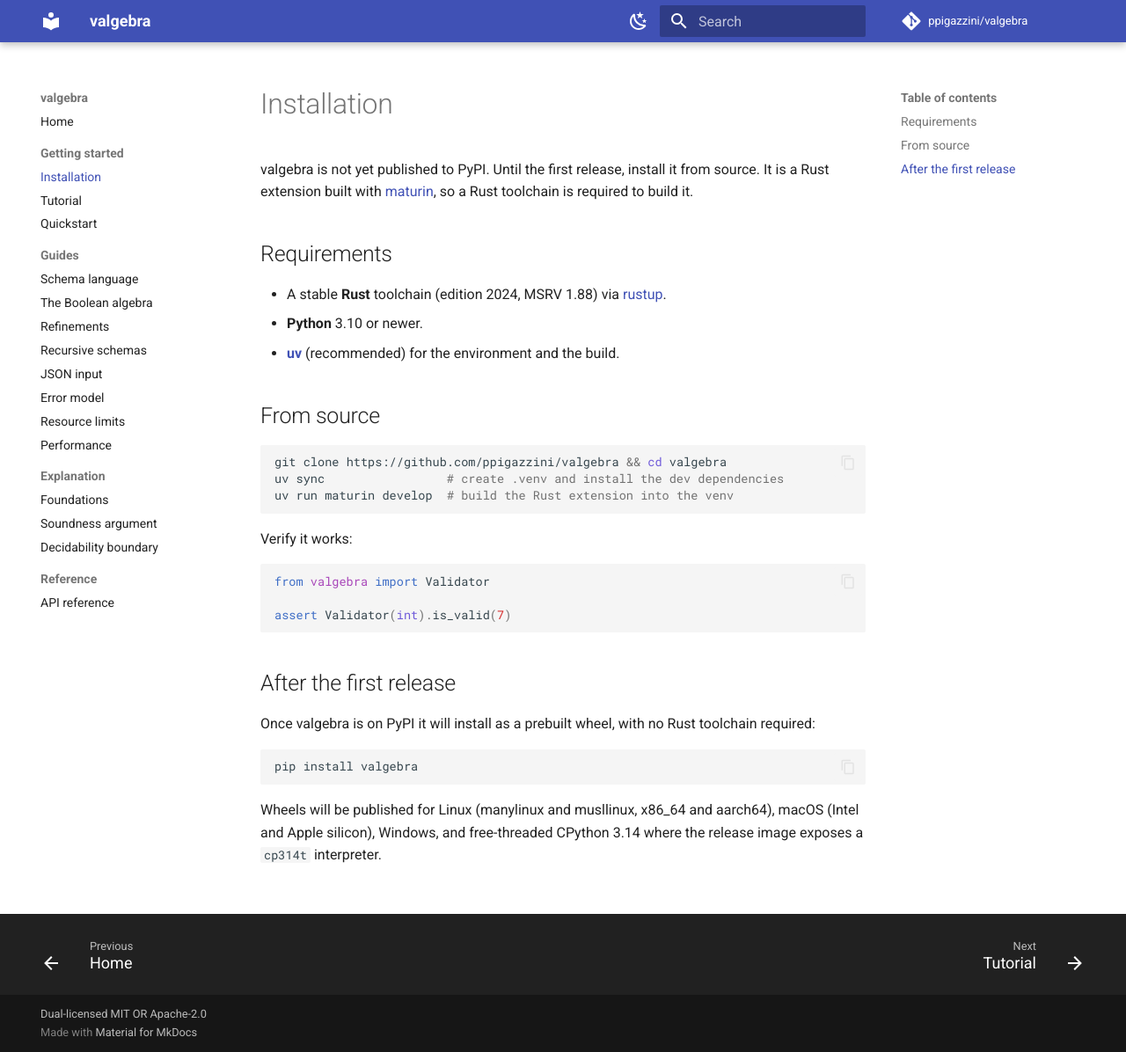
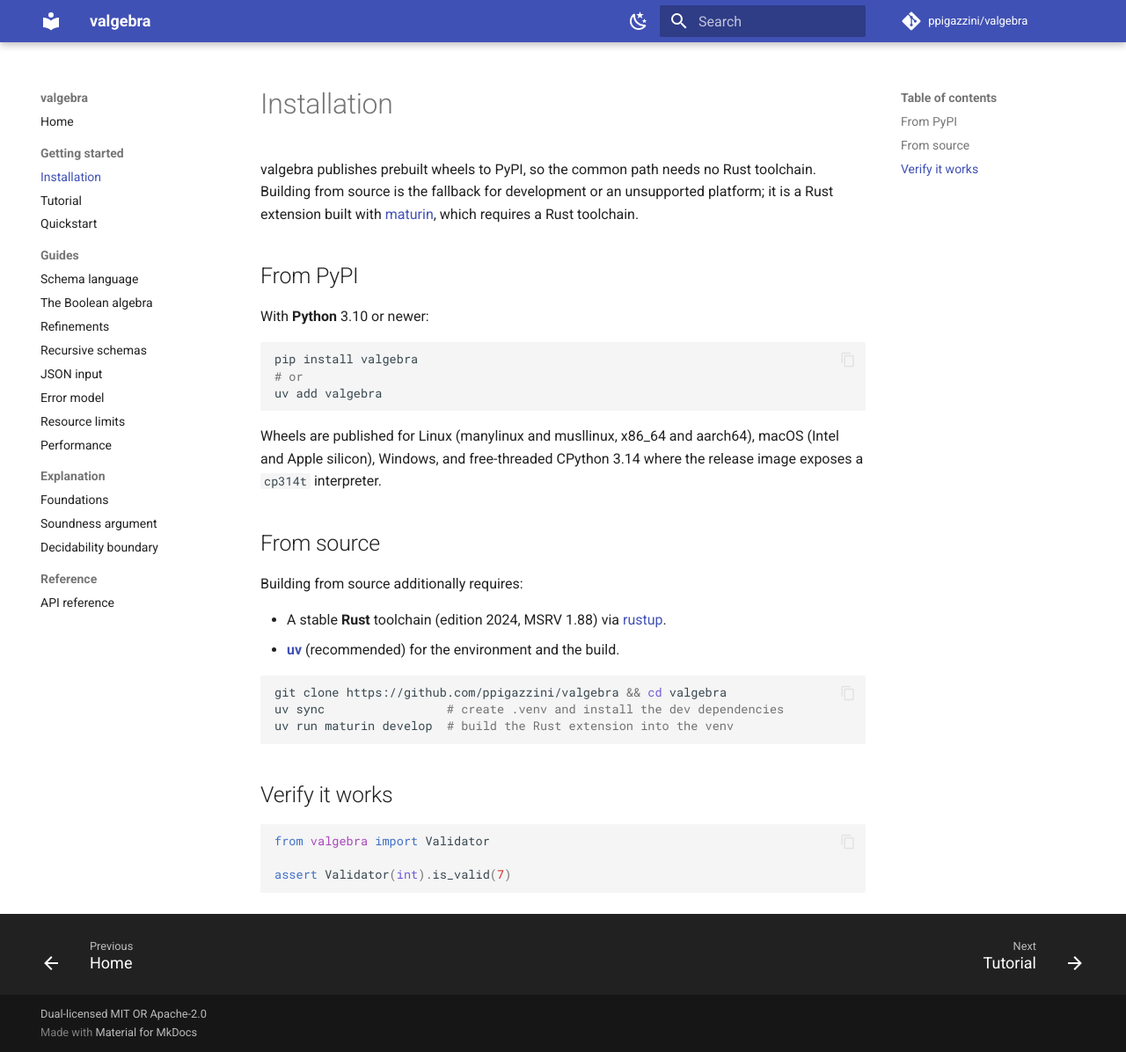
Before and after one commit to ppigazzini/valgebra, an MkDocs documentation site: the page built from docs/installation.md, in a window 1280 px wide and 1196 px high. Shown: the whole window at 88% size. Built offline with MkDocs 1.6.1 and Material for MkDocs 9.7.7, drawn with Linux system fonts in a browser that asks for light colours; comment, search, counter and statistics services are not loaded.

Commit message:
docs: install valgebra from PyPI as the published package
The first release, 0.0.1, ships prebuilt wheels to PyPI, so the install
instructions lead with `pip install valgebra` and `uv add valgebra` and
require no Rust toolchain. Building from source becomes the fallback for
development and unsupported platforms.

The changelog records 0.0.1 with its release date and comparison links,
and the readme and documentation banners describe the published
pre-alpha release instead of an unpublished tree.

````diff
--- a/docs/installation.md
+++ b/docs/installation.md
@@ -4,19 +4,33 @@
 
 # Installation
 
-valgebra is not yet published to PyPI. Until the first release, install it from
-source. It is a Rust extension built with [maturin](https://www.maturin.rs/), so
-a Rust toolchain is required to build it.
+valgebra publishes prebuilt wheels to PyPI, so the common path needs no Rust
+toolchain. Building from source is the fallback for development or an
+unsupported platform; it is a Rust extension built with
+[maturin](https://www.maturin.rs/), which requires a Rust toolchain.
 
-## Requirements
+## From PyPI
+
+With **Python** 3.10 or newer:
+
+```bash
+pip install valgebra
+# or
+uv add valgebra
+```
+
+Wheels are published for Linux (manylinux and musllinux, x86_64 and aarch64),
+macOS (Intel and Apple silicon), Windows, and free-threaded CPython 3.14 where
+the release image exposes a `cp314t` interpreter.
+
+## From source
+
+Building from source additionally requires:
 
 - A stable **Rust** toolchain (edition 2024, MSRV 1.88) via
   [rustup](https://rustup.rs/).
-- **Python** 3.10 or newer.
 - [**uv**](https://docs.astral.sh/uv/) (recommended) for the environment and the
   build.
-
-## From source
 
 ```bash
 git clone https://github.com/ppigazzini/valgebra && cd valgebra
@@ -24,23 +38,10 @@
 uv run maturin develop  # build the Rust extension into the venv
 ```
 
-Verify it works:
+## Verify it works
 
 ```python
 from valgebra import Validator
 
 assert Validator(int).is_valid(7)
 ```
-
-## After the first release
-
-Once valgebra is on PyPI it will install as a prebuilt wheel, with no Rust
-toolchain required:
-
-```bash
-pip install valgebra
-```
-
-Wheels will be published for Linux (manylinux and musllinux, x86_64 and aarch64),
-macOS (Intel and Apple silicon), Windows, and free-threaded CPython 3.14 where
-the release image exposes a `cp314t` interpreter.
````
Also changed, not shown: CHANGELOG.md (+6 -3 lines), README.md (+15 -6 lines), docs/index.md (+3 -2 lines).
